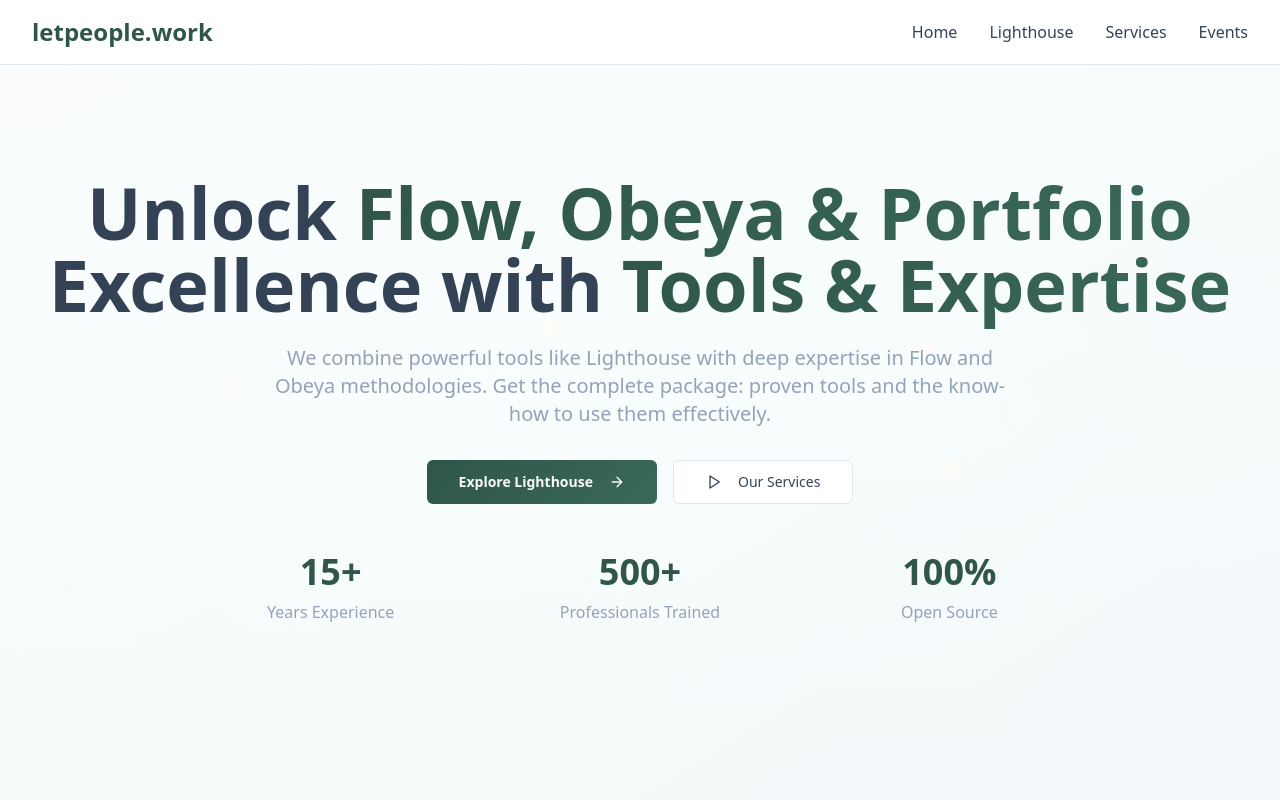
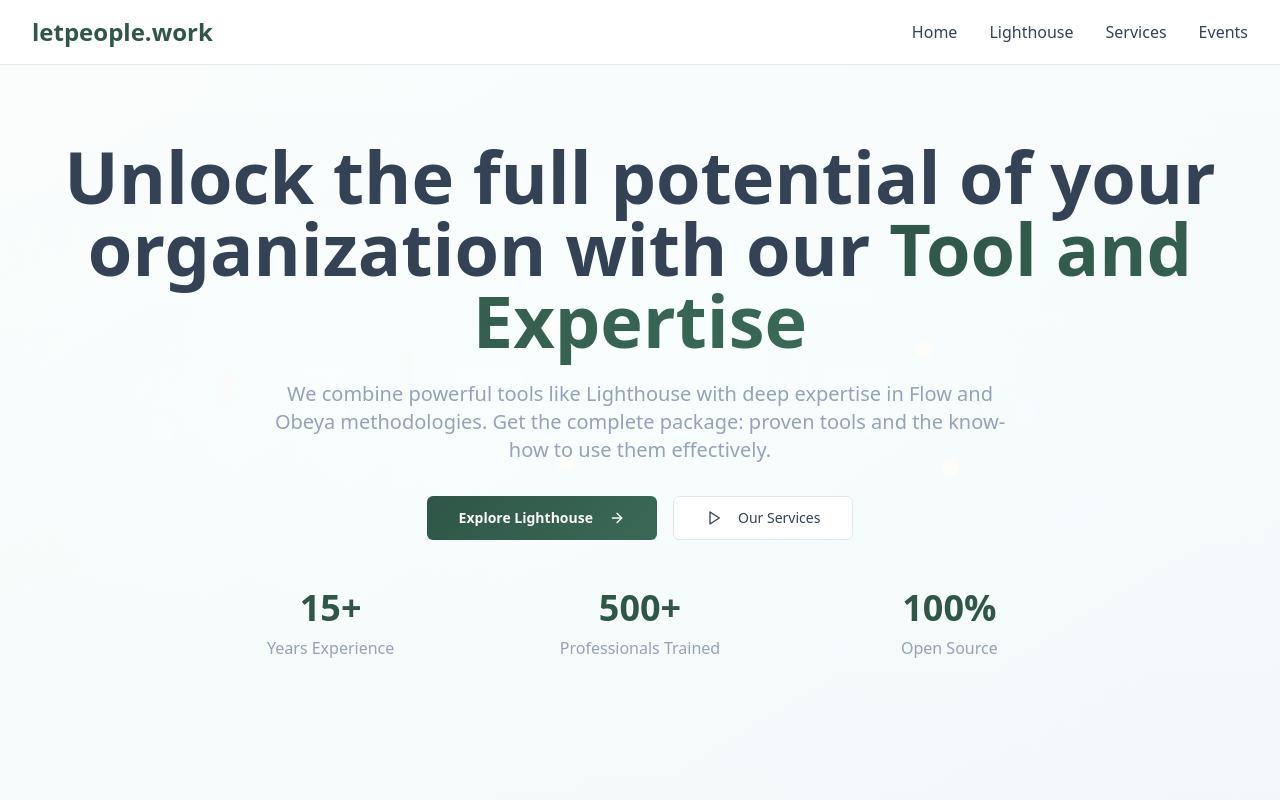
Before and after one commit to LetPeopleWork/flow-lighthouse-hub, a React (Vite) app: page / in a window 1280 px wide. Shown: the top 800 px of the page. Built offline with nearby package versions, Linux system fonts and the light colour scheme.

Commit message:
Refine hero section text
Update the hero section's main heading and subtext to better reflect the combined offering of tools and expertise.

```diff
--- a/src/components/Hero.tsx
+++ b/src/components/Hero.tsx
@@ -19,13 +19,9 @@ const Hero = () => {
       <div className="relative z-10 max-w-7xl mx-auto px-4 sm:px-6 lg:px-8 text-center">
         <div className="animate-fade-in">
           <h1 className="text-4xl md:text-6xl lg:text-7xl font-bold text-foreground mb-6 leading-tight">
-            Unlock{" "}
+            Unlock the full potential of your organization with our{" "}
             <span className="bg-gradient-hero bg-clip-text text-transparent">
-              Flow, Obeya & Portfolio
-            </span>{" "}
-            Excellence with{" "}
-            <span className="bg-gradient-hero bg-clip-text text-transparent">
-              Tools & Expertise
+              Tool and Expertise
             </span>
           </h1>
 
```
